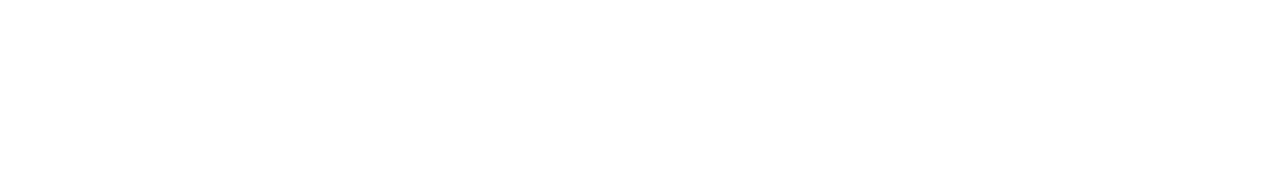
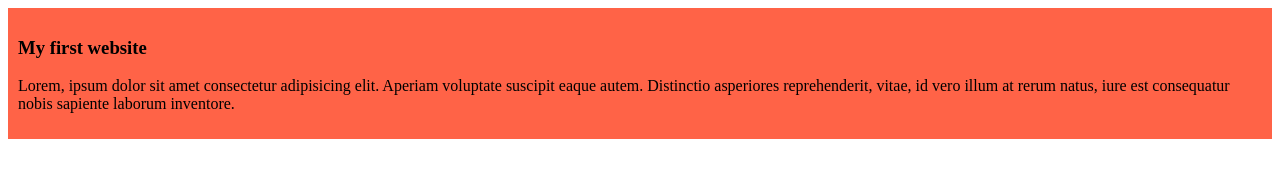
Before and after one commit to Burhanulislam/MY-SIMPLE-WEBSITE, a plain HTML site: page index.html in a window 1280 px wide. Drawn offline with Linux system fonts and the light colour scheme.

Commit message:
first blog

```diff
--- a/index.html
+++ b/index.html
@@ -4,8 +4,12 @@
     <meta charset="UTF-8">
     <meta name="viewport" content="width=\, initial-scale=1.0">
     <title>MY-SIMPLE-WEBSITE</title>
+    <link rel="stylesheet" href="styles/blog.css">
 </head>
 <body>
-
+    <div>
+        <h3>My first website</h3>
+        <p>Lorem, ipsum dolor sit amet consectetur adipisicing elit. Aperiam voluptate suscipit eaque autem. Distinctio asperiores reprehenderit, vitae, id vero illum at rerum natus, iure est consequatur nobis sapiente laborum inventore.</p>
+    </div>
 </body>
 </html>
--- /dev/null
+++ b/styles/blog.css
@@ -0,0 +1,4 @@
+div {
+    background-color: tomato;
+    padding: 10px;
+}
```
